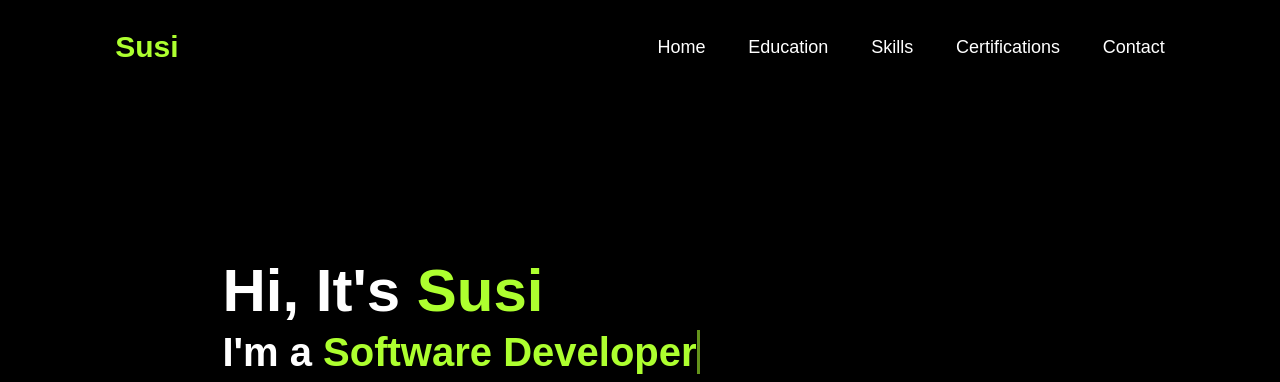
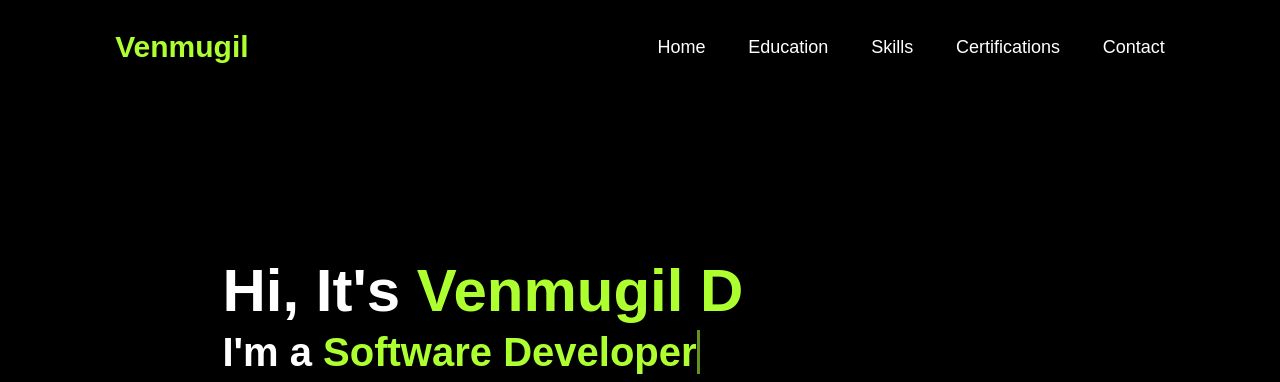
Before and after one commit to Venmugil2005/Profile-, a plain HTML site: page index.html in a window 1280 px wide. Shown: the top 382 px of the page. Drawn offline with Linux system fonts and the light colour scheme.

Commit message:
Update index.html

```diff
--- a/index.html
+++ b/index.html
@@ -9,7 +9,7 @@
 </head>
 <body>
     <header>
-        <a href="#" class="logo">Susi</a>
+        <a href="#" class="logo">Venmugil</a>
 
         <nav>
             <a href="#">Home</a>
@@ -26,7 +26,7 @@
         </div>
 
            <div class="home-content">
-            <h1> Hi, It's <span>Susi</h1>
+            <h1> Hi, It's <span>Venmugil D</h1>
 
             <h3 class="typing-text"> I'm a <span></span></h3>
             <p>Computer Science student. Highly self-motivated individual with a passion for overcoming challenges. I consider myself a responsible and orderly person.
```
